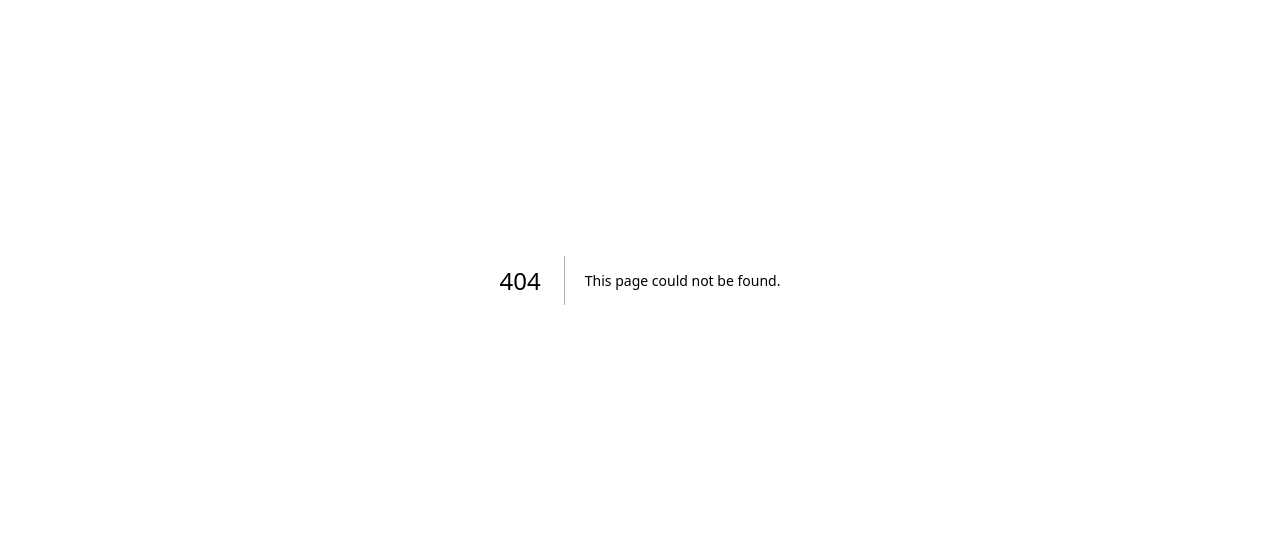
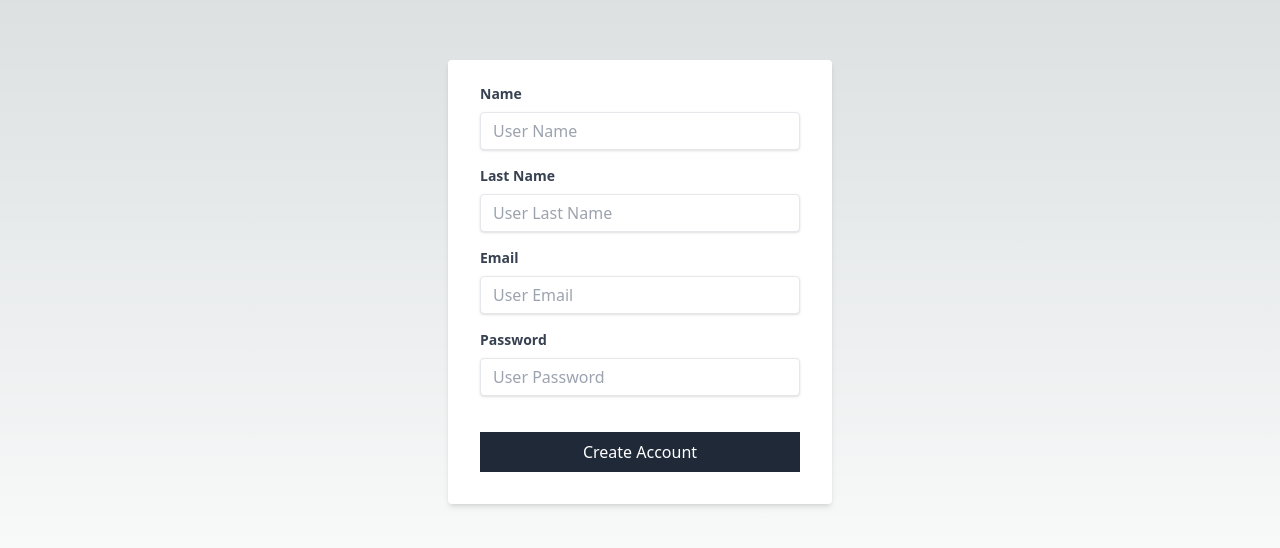
Before and after one commit to TaniaTenorio/crm-client, a Next.js app: page /createaccount in a window 1280 px wide. Before the commit this address had no page. Shown: the part 120-668 px from the top of the page. Built offline with nearby package versions, Linux system fonts and the light colour scheme.

Commit message:
feat: create account form

```diff
--- a/components/Layout.js
+++ b/components/Layout.js
@@ -20,7 +20,7 @@
       </Head>
 
       <div className="min-h-screen">
-        {router.pathname === "/login" || router.pathname === "/newaccount" ? (
+        {router.pathname === "/login" || router.pathname === "/createaccount" ? (
           <div className="min-h-screen flex flex-col justify-center">
             {children}
           </div>
--- /dev/null
+++ b/pages/createaccount.js
@@ -0,0 +1,84 @@
+import Reac from "react"
+import Layout from "@/components/Layout"
+
+const NewAccount = () => {
+  return (
+    <>
+      <Layout>
+        <div className="flex justify-center mt-5">
+          <div className="w-full max-w-sm">
+            <form className="bg-white rounded shadow-md px-8 pt-6 pb-8 mb-4">
+              <div className="mb-4">
+                <label
+                  className="block text-gray-700 text-sm font-bold mb-2"
+                  htmlFor="name"
+                >
+                  Name
+                </label>
+                <input
+                  className="shadow appearance-none border rounded w-full py-2 px-3 text-gray-700 leading-tight focus:outline-none focus:shadow-outline"
+                  id="name"
+                  type="text"
+                  placeholder="User Name"
+                />
+              </div>
+
+              <div className="mb-4">
+                <label
+                  className="block text-gray-700 text-sm font-bold mb-2"
+                  htmlFor="last-name"
+                >
+                  Last Name
+                </label>
+                <input
+                  className="shadow appearance-none border rounded w-full py-2 px-3 text-gray-700 leading-tight focus:outline-none focus:shadow-outline"
+                  id="last-name"
+                  type="text"
+                  placeholder="User Last Name"
+                />
+              </div>
+
+              <div className="mb-4">
+                <label
+                  className="block text-gray-700 text-sm font-bold mb-2"
+                  htmlFor="email"
+                >
+                  Email
+                </label>
+                <input
+                  className="shadow appearance-none border rounded w-full py-2 px-3 text-gray-700 leading-tight focus:outline-none focus:shadow-outline"
+                  id="email"
+                  type="email"
+                  placeholder="User Email"
+                />
+              </div>
+
+              <div className="mb-4">
+                <label
+                  className="block text-gray-700 text-sm font-bold mb-2"
+                  htmlFor="password"
+                >
+                  Password
+                </label>
+                <input
+                  className="shadow appearance-none border rounded w-full py-2 px-3 text-gray-700 leading-tight focus:outline-none focus:shadow-outline"
+                  id="password"
+                  type="password"
+                  placeholder="User Password"
+                />
+              </div>
+
+              <input
+                className="bg-gray-800 w-full mt-5 p-2 text-white hover:bg-gray-900"
+                type="submit"
+                value="Create Account"
+              />
+            </form>
+          </div>
+        </div>
+      </Layout>
+    </>
+  );
+};
+
+export default NewAccount;
--- a/pages/newaccount.js
+++ /dev/null
@@ -1,14 +0,0 @@
-import Reac from "react"
-import Layout from "@/components/Layout"
-
-const NewAccount = () => {
-  return (
-    <>
-      <Layout>
-        <h1>New Account</h1>
-      </Layout>
-    </>
-  )
-};
-
-export default NewAccount;
```
